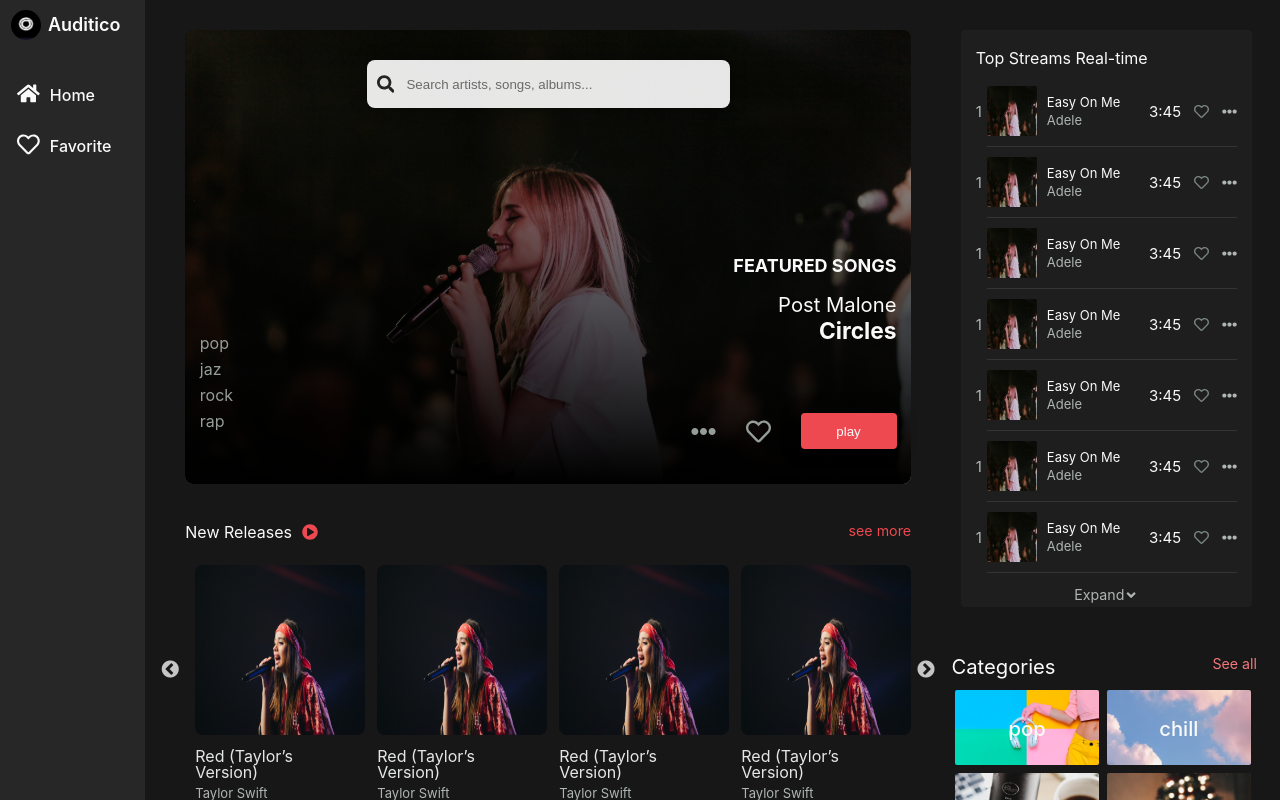
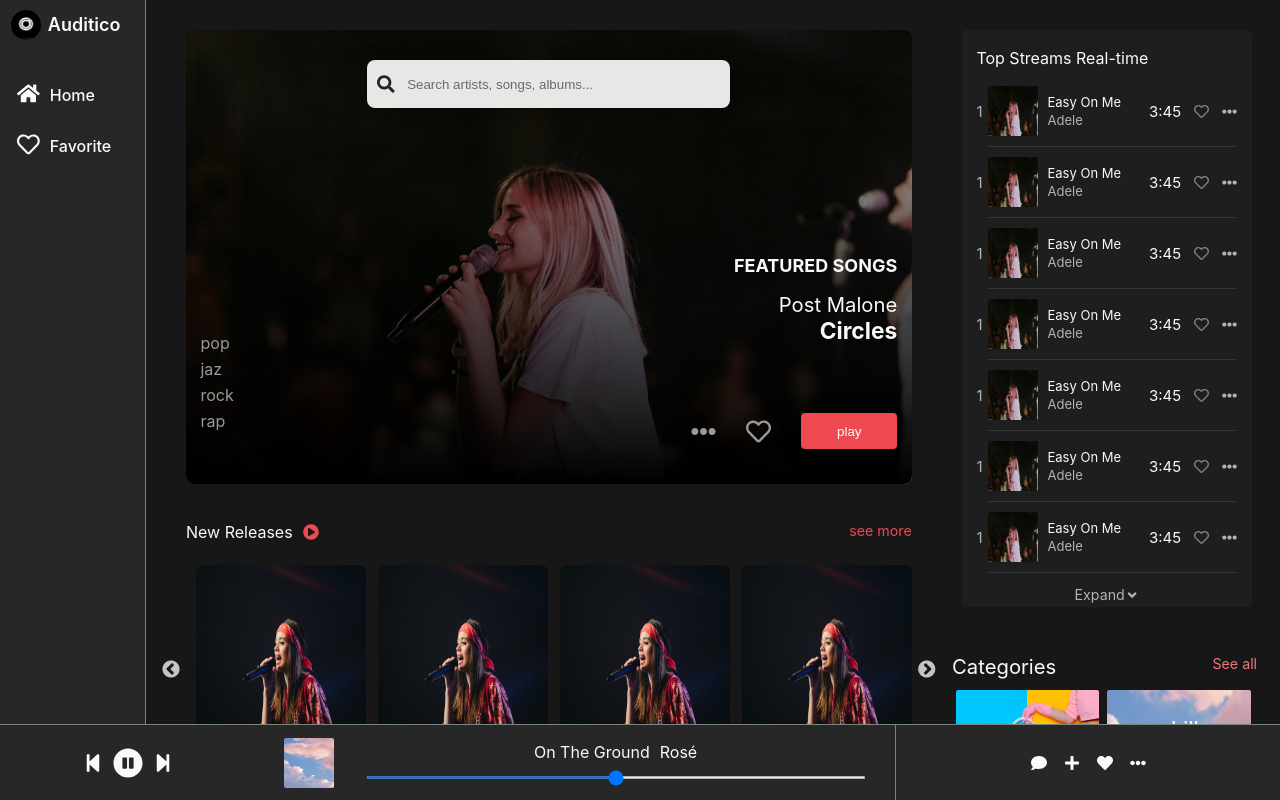
Before and after one commit to mehdi-2078/react-music, a React (Create React App) app: page / in a window 1280 px wide. Shown: the top 800 px of the page. Built offline with nearby package versions, Linux system fonts and the light colour scheme.

Commit message:
version 0.1.2 add playMusic

```diff
--- /dev/null
+++ b/src/components/PlayMusic/PlayMusic.js
@@ -0,0 +1,94 @@
+/** @jsxRuntime classic */
+/** @jsx jsx */
+import { css, jsx, useTheme } from '@emotion/react';
+import * as PropTypes from 'prop-types';
+import {
+    FaStepBackward, FaPauseCircle, FaStepForward, FaComment, FaPlus, FaHeart, FaEllipsisH,
+} from 'react-icons/fa';
+import image from '../../assets/images/chill.jfif';
+
+export function PlayMusic() {
+    const { theme } = useTheme();
+    return (
+      <div css={{
+            display: 'flex',
+            position: 'fixed',
+            bottom: 0,
+            left: 0,
+            right: 0,
+            width: '100%',
+            backgroundColor: theme.colors.DireWolf,
+            height: 75,
+            borderTop: '1px solid #7A8580',
+        }}
+      >
+        <div css={{
+                width: '20%',
+                display: 'flex',
+                alignItems: 'center',
+                justifyContent: 'center',
+            }}
+        >
+          <FaStepBackward css={{ fontSize: 20, cursor: 'pointer' }} />
+          <FaPauseCircle css={{ fontSize: 30, margin: '0 10px', cursor: 'pointer' }} />
+          <FaStepForward css={{ fontSize: 20, cursor: 'pointer' }} />
+        </div>
+        <div css={{
+                width: '50%',
+                display: 'flex',
+                alignItems: 'center',
+                justifyContent: 'center',
+            }}
+        >
+          <img
+            src={image}
+            alt=''
+            css={{
+                        width: '50px',
+                        height: '50px',
+                        borderRadius: theme.borderRadius[1],
+                        marginRight: 30,
+                    }}
+          />
+          <div>
+            <div css={{
+                        display: 'flex',
+                        alignItems: 'center',
+                        justifyContent: 'center',
+                        marginBottom: 5,
+                    }}
+            >
+              <span>On The Ground</span>
+              <span css={{ marginLeft: 10 }}>Rosé</span>
+            </div>
+            <input
+              type='range'
+              css={{ height: 3, width: 500 }}
+            />
+          </div>
+        </div>
+        <div css={{
+                display: 'flex',
+                alignItems: 'center',
+                justifyContent: 'center',
+            width: '30%',
+            borderLeft: '1px solid #7A8580',
+            }}
+        >
+          <div css={{
+              display: 'flex',
+              alignItems: 'center',
+              justifyContent: 'space-between',
+              width: '30%',
+          }}
+          >
+            <FaComment />
+            <FaPlus />
+            <FaHeart />
+            <FaEllipsisH />
+          </div>
+        </div>
+      </div>
+
+    );
+}
--- a/src/components/index.js
+++ b/src/components/index.js
@@ -4,5 +4,5 @@ export { RightBarItem } from './RightBarItem/RightBarItem';
 export { NewMusicItem } from './NewMusicItem/NewMusicItem';
 export { RecentlyMusicItem } from './RecentlyMusicItem/RecntlyMusicItem';
 export { CategorieItem } from './CategorieItem/CategorieItem';
-
+export { PlayMusic } from './PlayMusic/PlayMusic';
 export { Carousel } from './Carousel/Carousel';
--- a/src/pages/MainPage/MainPage.js
+++ b/src/pages/MainPage/MainPage.js
@@ -4,8 +4,7 @@ import { jsx, useTheme } from '@emotion/react';
 import {
     LeftSideBar, RightSideBar, Banner, NewMusic, Categories, RecentlyPlayed,
 } from 'containers';
-import { Carousel } from 'components/Carousel/Carousel';
-import { NewMusicItem } from '../../components';
+import { PlayMusic } from 'components';
 
 export function MainPage() {
     const { theme } = useTheme();
@@ -21,6 +20,7 @@ export function MainPage() {
                 width: '15%',
                 minHeight: '100vh',
                 backgroundColor: theme.colors.DireWolf,
+                borderRight: '1px solid #7A8580',
             }}
         >
           <LeftSideBar />
@@ -37,6 +37,7 @@ export function MainPage() {
           <RightSideBar />
           <Categories />
         </div>
+        <PlayMusic />
       </div>
     );
 }
```
